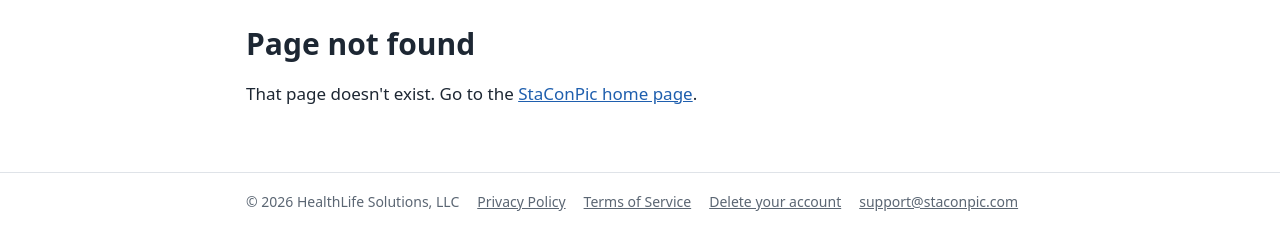
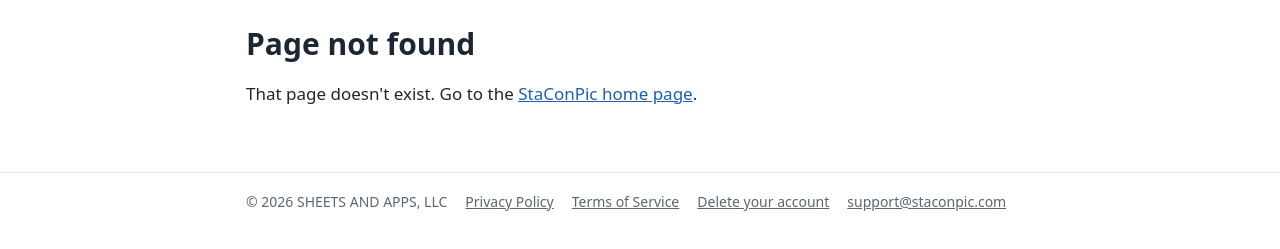
Before and after one commit to nesmith2135/staconpic-website, a plain HTML site: page 404.html in a window 1280 px wide. Shown: the part 67-316 px from the top of the page. Drawn offline with Linux system fonts and the light colour scheme.

Commit message:
Add files via upload

```diff
--- a/404.html
+++ b/404.html
@@ -18,7 +18,7 @@
 <h1>Page not found</h1><p>That page doesn't exist. Go to the <a href="/">StaConPic home page</a>.</p>
 </div></main>
 <footer><div class="wrap">
-<span>© 2026 HealthLife Solutions, LLC</span>
+<span>© 2026 SHEETS AND APPS, LLC</span>
 <a href="/privacy/">Privacy Policy</a>
 <a href="/terms/">Terms of Service</a>
 <a href="/delete-account/">Delete your account</a>
```
Also changed, not shown: index.html (+1 -1 lines).
